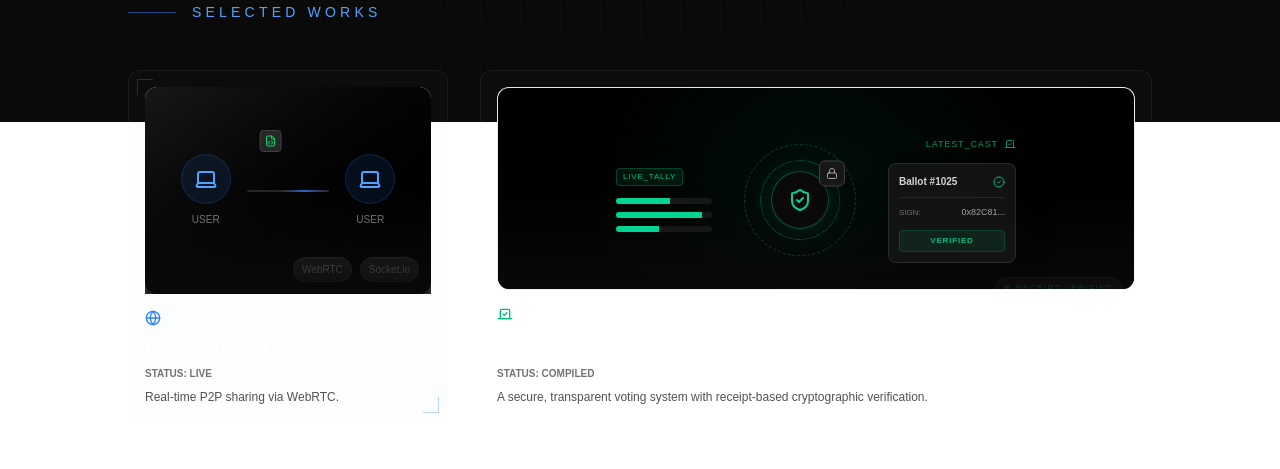
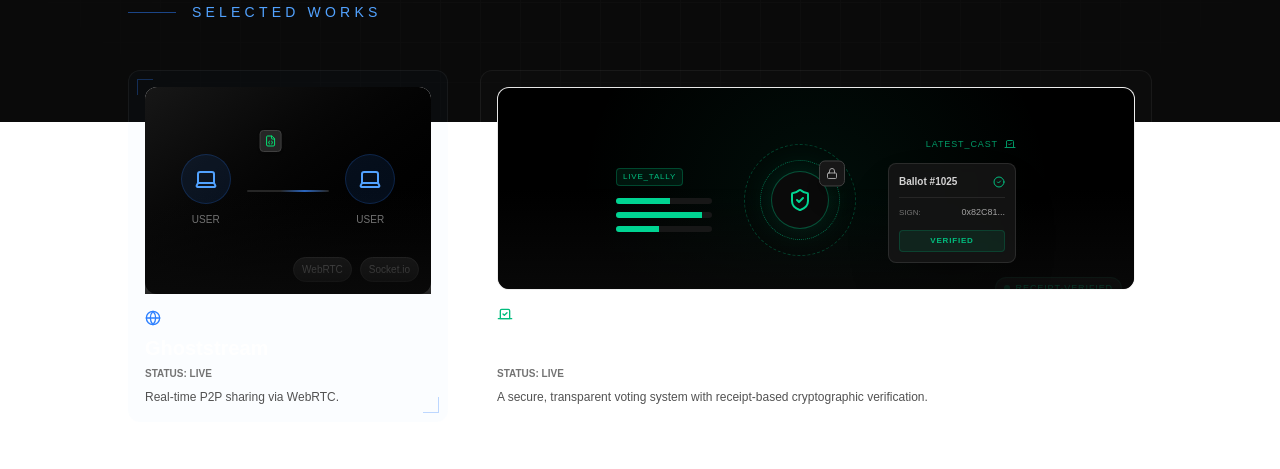
Before and after one commit to Sanyam2511/Portfolio, a Next.js app: page / in a window 1280 px wide. Shown: the part 678-1147 px from the top of the page. Built offline with nearby package versions, Linux system fonts and the light colour scheme.

Commit message:
Add SecureVote card link

```diff
--- a/app/page.tsx
+++ b/app/page.tsx
@@ -198,11 +198,16 @@ export default function Home() {
               />
             </Link>
 
+            <Link
+              href="https://online-voting-system-live.vercel.app"
+              target="_blank"
+              className="md:col-span-2 group relative overflow-hidden rounded-xl border border-white/5 bg-white/[0.01] hover:border-emerald-500/30 transition-all"
+            >
               <BentoGridItem
                 title={
                   <div className="space-y-1">
                     <h3 className="text-2xl font-bold text-white group-hover:text-emerald-400 transition-colors">SecureVote</h3>
-                  <p className="text-[10px] font-mono text-neutral-500 uppercase">STATUS: COMPILED</p>
+                    <p className="text-[10px] font-mono text-neutral-500 uppercase">STATUS: LIVE</p>
                   </div>
                 }
                 description="A secure, transparent voting system with receipt-based cryptographic verification."
@@ -215,8 +220,9 @@ export default function Home() {
                   </div>
                 }
                 icon={<Vote className="h-4 w-4 text-emerald-500" />}
-              className="md:col-span-2 border border-white/5 bg-white/[0.01]"
+                className="h-full border-none bg-transparent"
               />
+            </Link>
 
             <BentoGridItem
               title="Portfolio V2"
```
Lines whose indentation alone changed are shown as unchanged.
